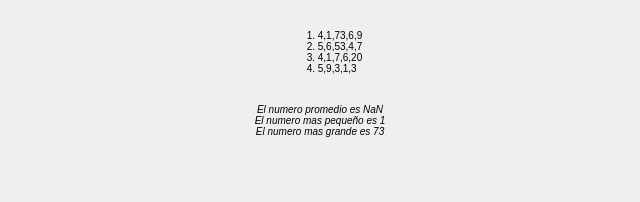
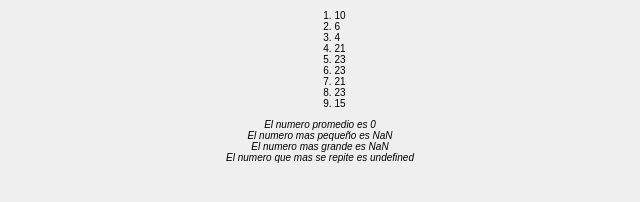
Before and after one commit to Santino-Gonzalez/clase-5, a plain HTML site: page index4.html in a window 1280 px wide. Shown: the whole page, without its empty margins (320-960 px from the left). Drawn offline with Linux system fonts and the light colour scheme.

Commit message:
Corrección de tarea 4
Esta es la corrección de la tarea 4 ya que la anterior versión no cumplía la consigna

```diff
--- a/index4.html
+++ b/index4.html
@@ -8,14 +8,19 @@
     <link rel='stylesheet' type='text/css' media='screen' href='main.css'>
 </head>
 <body>
-    <p>
-        <ol>
-            <li id="array-1"></li>
-            <li id="array-2"></li>
-            <li id="array-3"></li>
-            <li id="array-4"></li>
-        </ol>
-    </p>
+
+    <ol>
+        <li>10</li>
+        <li>6</li>
+        <li>4</li>
+        <li>21</li>
+        <li>23</li>
+        <li>23</li>
+        <li>21</li>
+        <li>23</li>
+        <li>15</li>
+    </ol>
+
     <em id="average-number"></em>
 
     <em id="smallest-number"></em>
--- a/tarea4.js
+++ b/tarea4.js
@@ -1,25 +1,77 @@
-const array1 = [4, 1, 73, 6, 9]
-const array2 = [5, 6, 53, 4, 7]
-const array3 = [4, 1, 7, 6, 20]
-const array4 = [5, 9, 3, 1, 3]
+const numbers = document.querySelectorAll("li")
+const textAverageNumber = document.querySelector("#average-number")
+const textSmallestNumber = document.querySelector("#smallest-number")
+const textBiggerNumber = document.querySelector("#bigger-number")
+const textMostFrequentNumber = document.querySelector("#most-frequent-number")
 
-document.querySelector("#array-1").innerText = array1
-document.querySelector("#array-2").innerText = array2
-document.querySelector("#array-3").innerText = array3
-document.querySelector("#array-4").innerText = array4
-
-const totalArray = [...array1, ...array2, ...array3, ...array4]
-
-let smallestNumber = Math.min(...totalArray)
-let biggestNumber = Math.max(...totalArray)
-let average = 0
-
-for(let i = 0; i <= totalArray.length; i++){
-    average = average + totalArray[i]
+function convertNumbersToArray(listOfNumbers){
+    let array = []
+    for(let i = 0; i <= listOfNumbers.length; i++){
+        array.push(Number(listOfNumbers[i]))
+    }
+    return array
 }
 
-average = average / totalArray.length
+let finalArray = convertNumbersToArray(numbers)
 
-document.querySelector("#smallest-number").innerText = `El numero mas pequeño es ${smallestNumber}`
-document.querySelector("#bigger-number").innerText = `El numero mas grande es ${biggestNumber}`
-document.querySelector("#average-number").innerText = `El numero promedio es ${average}`
+
+function calculateAverageOfArray(array){
+    let average = 0
+    for(let i = 0; i <= array.length; i++){
+        average += Number()
+    }
+    return average / array.length
+}
+
+let averageNumber = calculateAverageOfArray(finalArray)
+
+
+function calculateSmallestNumber(array){
+    let smallNumber = array[0]
+    for(let i = 0; i <= array.length; i++){
+        if(array[i] < smallNumber){
+            smallNumber = array[i]
+        }
+    }
+    return smallNumber
+}
+
+let smallestNumber = calculateSmallestNumber(finalArray)
+
+function calculateBiggestNumber(array){
+    let bigNumber = array[0]
+    for(let i = 0; i <= array.length; i++){
+        if(array[i] < bigNumber){
+            bigNumber = array[i]
+        }
+    }
+    return bigNumber
+}
+
+let biggestNumber = calculateBiggestNumber(finalArray)
+
+function calculateMostRepeatedNumber(array){
+    let higherReps = 1
+    let appearances = 0
+    let moreRepeated
+    for(let i = 0; i <= array.length; i++){
+        for(let j = 0; j <= array.length; j++){
+            if(array[i] === array[j]){
+                appearances++
+            }
+            if(appearances > higherReps){
+                higherReps = appearances
+                moreRepeated = array[i]
+            }
+        }
+        appearances = 0
+    }
+    return moreRepeated
+}
+
+let mostRepeatedNumber = calculateMostRepeatedNumber(finalArray)
+
+textAverageNumber.textContent = `El numero promedio es ${averageNumber}`
+textSmallestNumber.textContent = `El numero mas pequeño es ${smallestNumber}`
+textBiggerNumber.textContent = `El numero mas grande es ${biggestNumber}`
+textMostFrequentNumber.textContent = `El numero que mas se repite es ${mostRepeatedNumber}`
```
